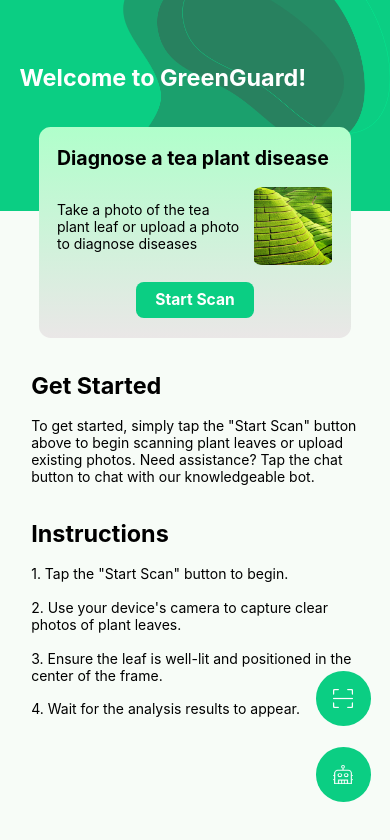
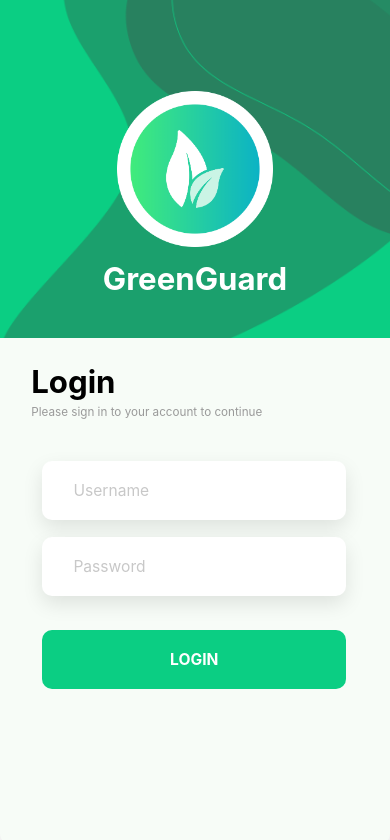
Before and after one commit to DSGPproject/FrontEnd, a React Native app: screen / in a window 390 px wide. Shown: the top 840 px of the page. Built offline with nearby package versions, Linux system fonts and the light colour scheme.

Commit message:
Login Page added

```diff
--- a/App.js
+++ b/App.js
@@ -8,6 +8,7 @@ import HomeScreen from './Screens/HomeScreen';
 import ScanScreen from './Screens/ScanScreen';
 import ResultsScreen from './Screens/ResultsScreen';
 import ChatScreen from './Screens/ChatScreen';
+import Login from './Screens/Login';
 
 const App = () => {
   const [hideSplashScreen, setHideSplashScreen] = React.useState(false);
@@ -22,7 +23,12 @@ const App = () => {
   return (
     <NavigationContainer>
       {hideSplashScreen ? (
-      <Stack.Navigator initialRouteName="Home">
+      <Stack.Navigator initialRouteName="Login">
+        <Stack.Screen
+          name="Login"
+          component={Login}
+          options={{ headerShown: false }}
+        />
         <Stack.Screen
           name="Home"
           component={HomeScreen}
--- /dev/null
+++ b/Screens/Login.js
@@ -0,0 +1,193 @@
+import React, { useState } from 'react';
+import { View, Text, TouchableOpacity, StyleSheet, Image, Dimensions, TextInput, Alert } from 'react-native';
+
+const windowWidth = Dimensions.get('window').width;
+const windowHeight = Dimensions.get('window').height;
+
+const Login = ({ navigation }) => {
+  const [username, setUsername] = useState('');
+  const [password, setPassword] = useState('');
+
+  const correctUsername = 'user123';
+  const correctPassword = 'pass';
+
+  const handleLogin = () => {
+    if (username === correctUsername && password === correctPassword) {
+      navigation.navigate('Home');
+    } else {
+      Alert.alert('Invalid Credentials', 'Please enter correct username and password.');
+    }
+  };
+
+  return (
+    <View style={styles.container}>
+      <View style={[styles.header, { backgroundColor: '#0bce83' }, { height: windowHeight * 0.4 }]}>
+        <Image source={require('../assets/background.png')} style={styles.backgroundImage} />
+        <Image source={require('../assets/logo.png')} style={styles.logoImage} />
+        <Text style={styles.contentTitle}>GreenGuard</Text>
+      </View>
+
+      <View style={styles.content}>
+        <Text style={[styles.title]}>Login</Text>
+        <Text style={[styles.text]}>
+          Please sign in to your account to continue
+        </Text>
+        <TextInput
+          style={[styles.usernameBox]}
+          placeholder="Username"
+          autoCapitalize="none"
+          placeholderTextColor="#c8c8c8"
+          value={username}
+          onChangeText={setUsername}
+        />
+        <TextInput
+          style={[styles.passwordbox]}
+          placeholder="Password"
+          autoCapitalize="none"
+          secureTextEntry={true}
+          placeholderTextColor="#c8c8c8"
+          value={password}
+          onChangeText={setPassword}
+        />
+        <TouchableOpacity
+          style={[styles.loginbutton]}
+          activeOpacity={0.2}
+          onPress={handleLogin}
+        >
+          <Text style={styles.login}>LOGIN</Text>
+        </TouchableOpacity>
+      </View>
+    </View>
+  );
+};
+
+const styles = StyleSheet.create({
+  container: {
+    borderRadius: 10,
+    backgroundColor: '#F7FCF7',
+    flex: 1,
+    alignItems: 'center',
+    justifyContent: 'center',
+    padding: 0,
+  },
+  header: {
+    width: '100%',
+    justifyContent: 'center',
+    alignItems: 'center',
+    position: 'relative',
+    overflow: 'hidden',
+  },
+  loginbutton: {
+    justifyContent: 'center',
+    alignItems: 'center',
+    color: '#fff',
+    marginLeft: windowHeight * 0.05,
+    marginTop: windowHeight * 0.04,
+    height: windowHeight * 0.07,
+    width: windowWidth * 0.78,
+    borderRadius: 10,
+    backgroundColor: '#0bce83',
+
+  },
+  login: {
+    color: '#fff',
+    fontSize: windowWidth * 0.04,
+    textAlign: "center",
+    fontWeight: "bold",
+  },
+  usernameBox: {
+    marginLeft: windowHeight * 0.05,
+    paddingLeft: windowWidth * 0.08,
+    marginTop: windowHeight * 0.05,
+    height: windowHeight * 0.07,
+    width: windowWidth * 0.78,
+    shadowOpacity: 1,
+    shadowRadius: 20,
+    shadowOffset: {
+      width: 0,
+      height: 8,
+    },
+    shadowColor: "rgba(0, 0, 0, 0.1)",
+    backgroundColor: '#fff',
+    borderRadius: 10,
+    fontSize: windowWidth * 0.04,
+  },
+  passwordbox: {
+    marginLeft: windowHeight * 0.05,
+    paddingLeft: windowWidth * 0.08,
+    marginTop: windowHeight * 0.02,
+    height: windowHeight * 0.07,
+    width: windowWidth * 0.78,
+    shadowOpacity: 1,
+    shadowRadius: 20,
+    shadowOffset: {
+      width: 0,
+      height: 8,
+    },
+    shadowColor: "rgba(0, 0, 0, 0.1)",
+    backgroundColor: '#fff',
+    borderRadius: 10,
+    fontSize: windowWidth * 0.04,
+  },
+  title: {
+    fontSize: windowWidth * 0.08,
+    paddingLeft: windowWidth * 0.08,
+    marginTop: windowHeight * 0.03,
+    color: '#000',
+    display: "flex",
+    alignItems: "center",
+    fontWeight: "bold",
+  },
+  text: {
+    marginTop: windowHeight * 0.005,
+    paddingLeft: windowWidth * 0.08,
+    color: '#9a9a9a',
+    fontSize: windowWidth * 0.03,
+  },
+  headerText: {
+    fontSize: windowWidth * 0.06,
+    fontWeight: 'bold',
+    color: '#fff',
+    position: 'absolute',
+    top: '30%',
+    left: '5%',
+  },
+  backgroundImage: {
+    position: 'absolute',
+    width: '100%',
+    height: '200%',
+    resizeMode: 'cover',
+  },
+  logoImage: {
+    position: 'absolute',
+    width: windowWidth * 0.4,
+    height: windowWidth * 0.4,
+  },
+  content: {
+    flex: 1,
+    width: '100%',
+  },
+  contentTitle: {
+    color: '#fff',
+    fontSize: windowWidth * 0.08,
+    fontWeight: 'bold',
+    marginTop: windowHeight * 0.26,
+  },
+  vectorIcon: {
+    width: windowWidth * 0.05,
+    height: windowWidth * 0.05,
+  },
+  button: {
+    backgroundColor: '#0bce83',
+    paddingVertical: windowHeight * 0.01,
+    paddingHorizontal: windowWidth * 0.05,
+    borderRadius: windowWidth * 0.02,
+  },
+  buttonText: {
+    color: '#fff',
+    fontSize: windowWidth * 0.04,
+    fontWeight: 'bold',
+  },
+});
+
+export default Login;
--- a/Screens/ResultsScreen.js
+++ b/Screens/ResultsScreen.js
@@ -14,9 +14,6 @@ const ResultsScreen = ({ route }) => {
     "Maintain good air circulation around plants",
     "Practice crop rotation to reduce disease pressure"
   ];
-
-  const windowWidth = Dimensions.get('window').width;
-  const windowHeight = Dimensions.get('window').height;
 
   return (
     <ScrollView contentContainerStyle={styles.container}>
@@ -42,6 +39,7 @@ const ResultsScreen = ({ route }) => {
 };
 
 const windowWidth = Dimensions.get('window').width;
+const windowHeight = Dimensions.get('window').height;
 
 const styles = StyleSheet.create({
   container: {
```
